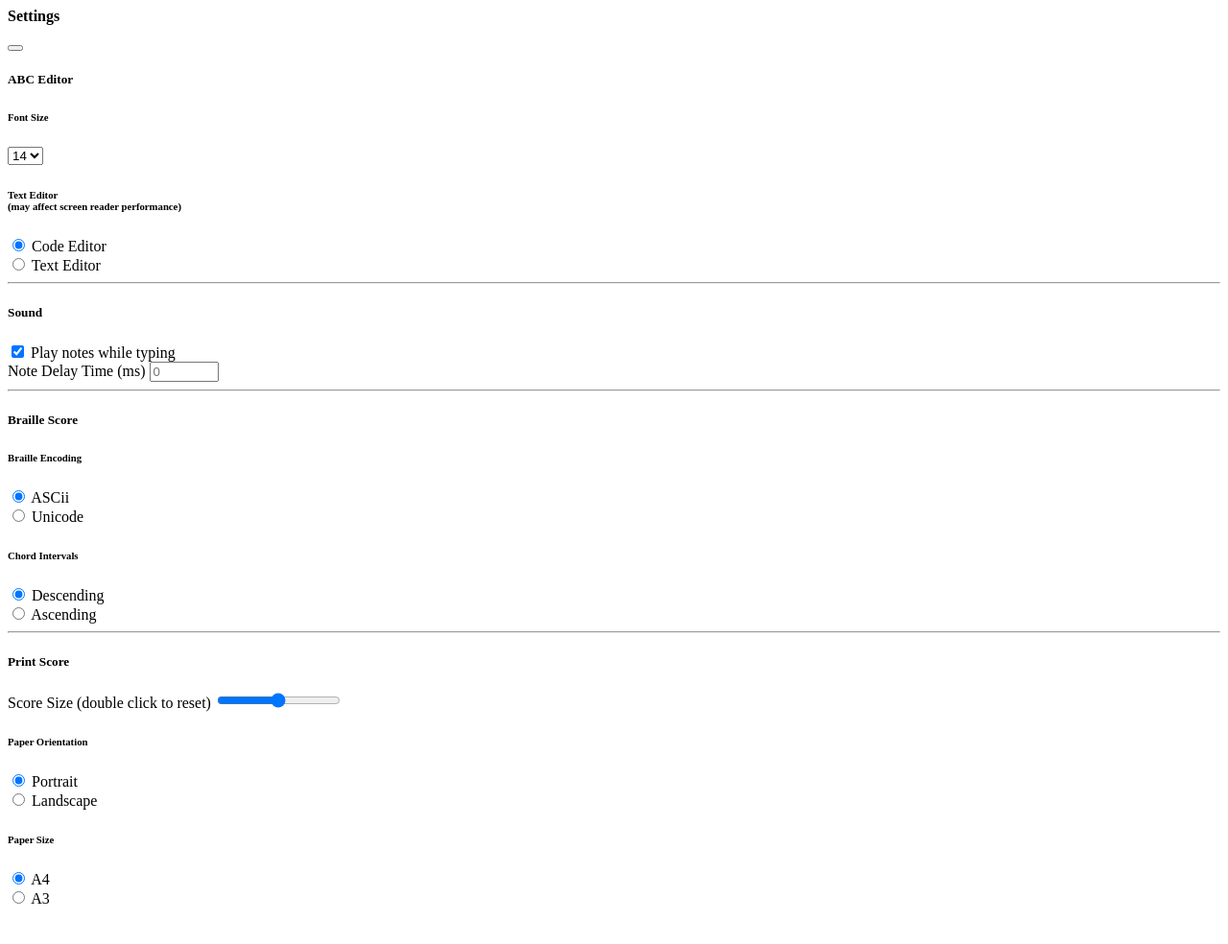
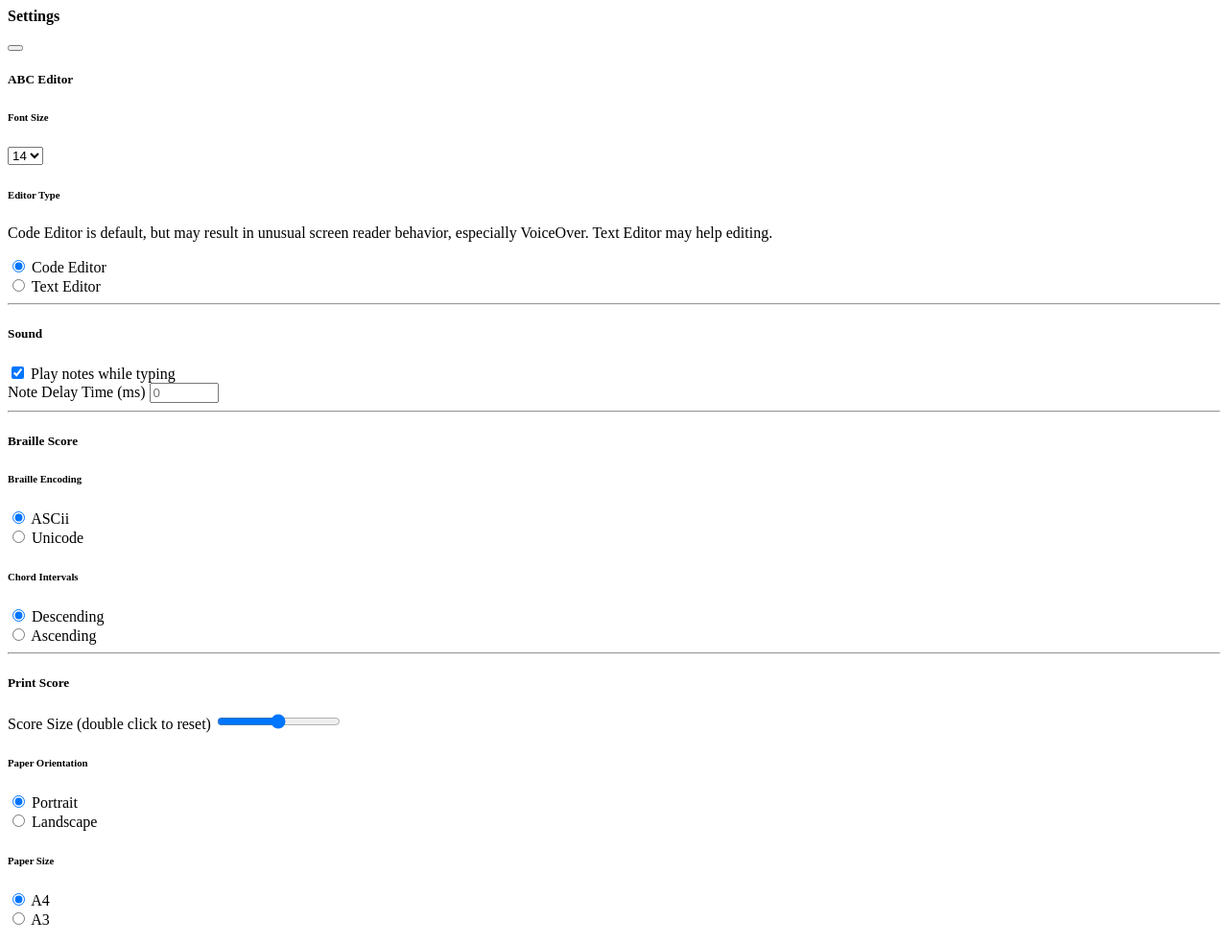
Before and after one commit to Huriphoonado/soundcells, a Flask app: template templates/settings_modal.html in a window 1280 px wide. Shown: the whole page at 96% size. Before the commit the page ends 942 px from the top, so only its background shows below. Run offline with Flask 2, Linux system fonts and the light colour scheme; the template is opened without the code that fills it, so the values that code supplies are empty.

Commit message:
Update editor description

```diff
--- a/templates/settings_modal.html
+++ b/templates/settings_modal.html
@@ -21,7 +21,8 @@
             </div>
 
             <div class="py-2">
-            <h6 class="offcanvas-title">Text Editor <br> (may affect screen reader performance) </h6>
+            <h6 class="offcanvas-title">Editor Type</h6>
+            <p>Code Editor is default, but may result in unusual screen reader behavior, especially VoiceOver. Text Editor may help editing.</p>
 
                 <div class="form-check form-check-inline">
                     <input class="form-check-input" type="radio" name="textEditorOptions" id="codeEditor" value="code" checked>
```
